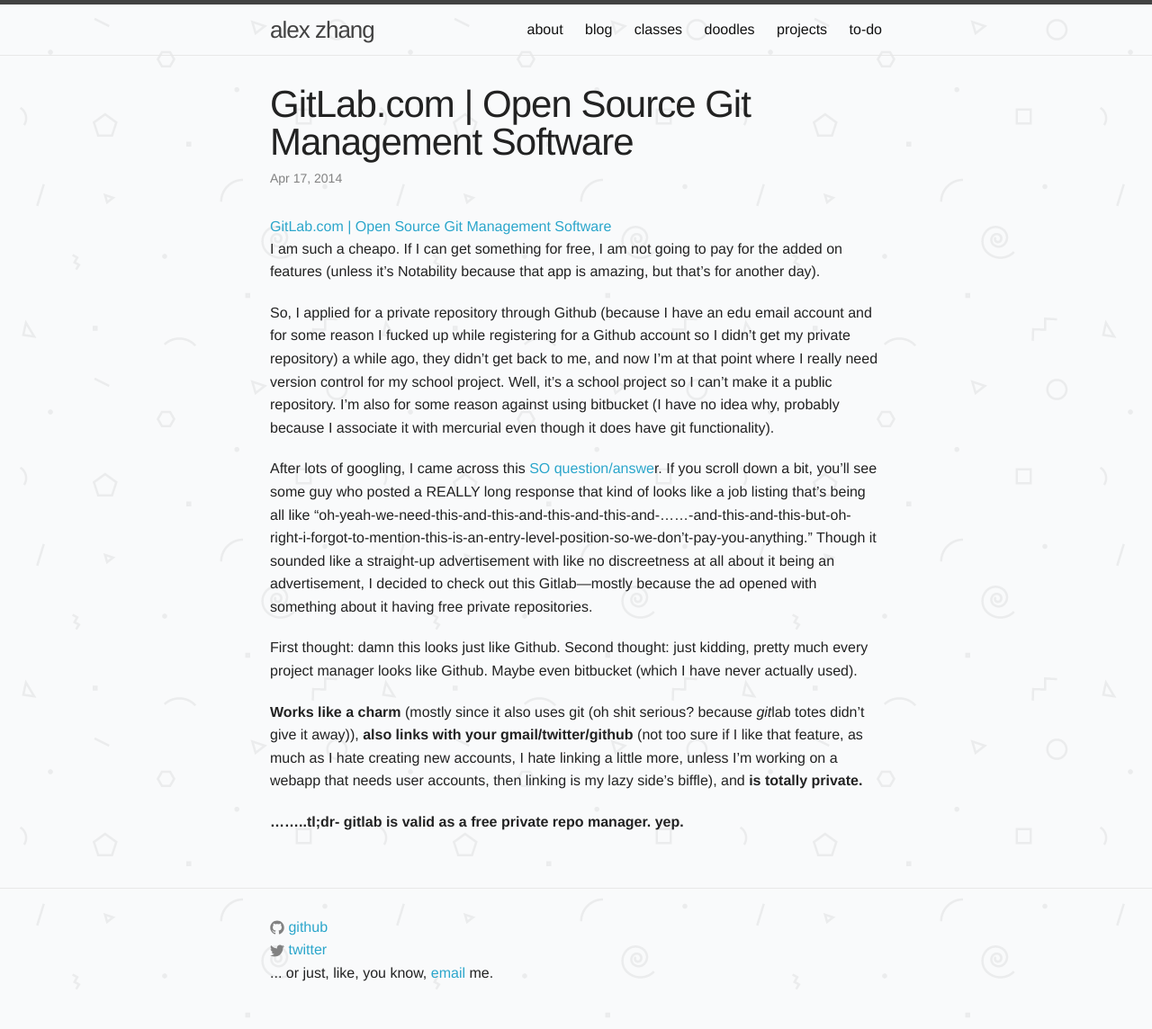
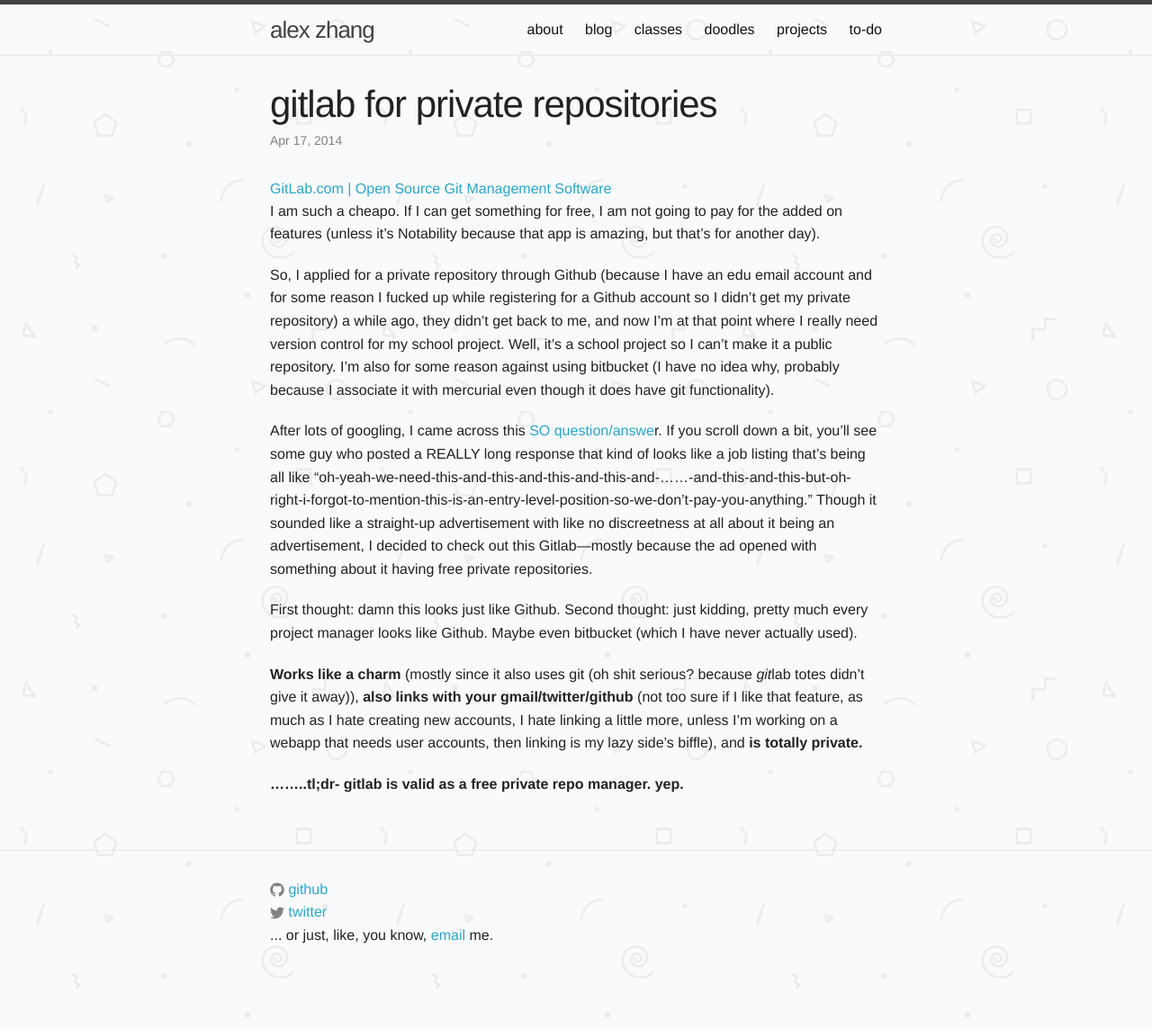
Before and after one commit to zhangoose/zhangoose.github.io, a Jekyll site: the page built from _posts/tumblr/2014-04-16-gitlab-com-open-source-git-management-software.html, in a window 1280 px wide. Shown: the whole page at 90% size. Built offline with Jekyll 4.4.1, drawn with Linux system fonts in a browser that asks for light colours; after the commit the page ends 1102 px from its top, so only the background shows below that.

Commit message:
editing blog posts

```diff
--- a/_posts/tumblr/2014-02-06-excuse-the-empty-vimrc-its-an-empty-server.html
+++ b/_posts/tumblr/2014-02-06-excuse-the-empty-vimrc-its-an-empty-server.html
@@ -10,5 +10,5 @@
 ---
 <img src="http://41.media.tumblr.com/a0efb188a2df9ff3dd1be54da902676e/tumblr_n0kxntJ3nT1toercno1_1280.png"/><br/><p><em>(Excuse the empty vimrc, it&#8217;s an empty server) </em></p>
 <p><strong>But THIS is probably the ONLY thing Zend Framework is good for. In it&#8217;s most basic form:</strong></p>
-<pre>zend_Debug::dump($varYouWantToDump);</pre>
+<pre>Zend_Debug::dump($varYouWantToDump);</pre>
 <p>Kudos to my coworker for telling me about this when I got in. SO much prettier than <code>vardump($var);</code> and formatted echo statements.</p>
--- a/_posts/tumblr/2014-04-16-gitlab-com-open-source-git-management-software.html
+++ b/_posts/tumblr/2014-04-16-gitlab-com-open-source-git-management-software.html
@@ -1,6 +1,6 @@
 ---
 layout: post
-title: GitLab.com | Open Source Git Management Software
+title: gitlab for private repositories
 date: '2014-04-16T23:15:21-04:00'
 tags: []
 tumblr_url: http://zhalex.tumblr.com/post/82959117031/gitlab-com-open-source-git-management-software
```
